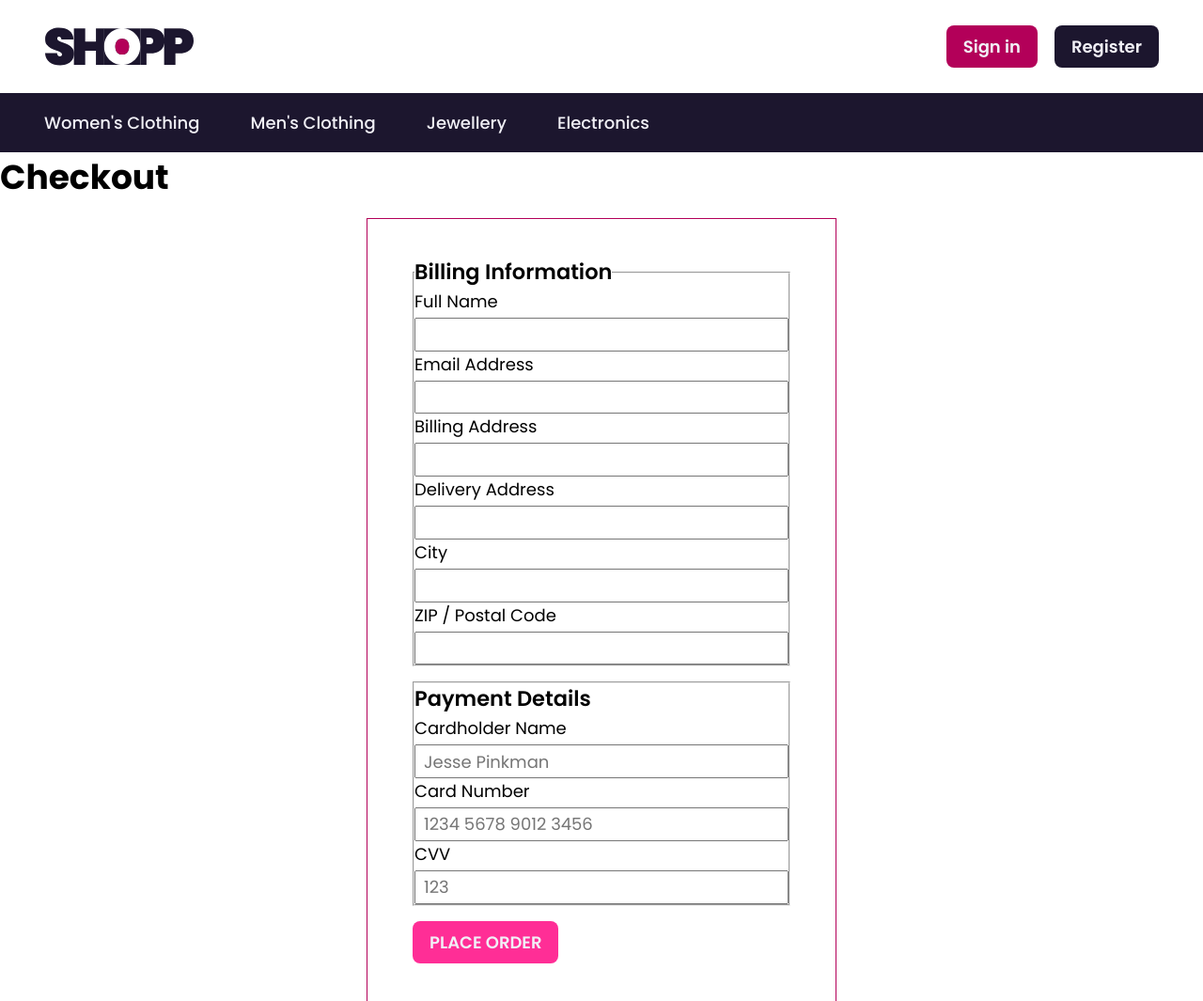
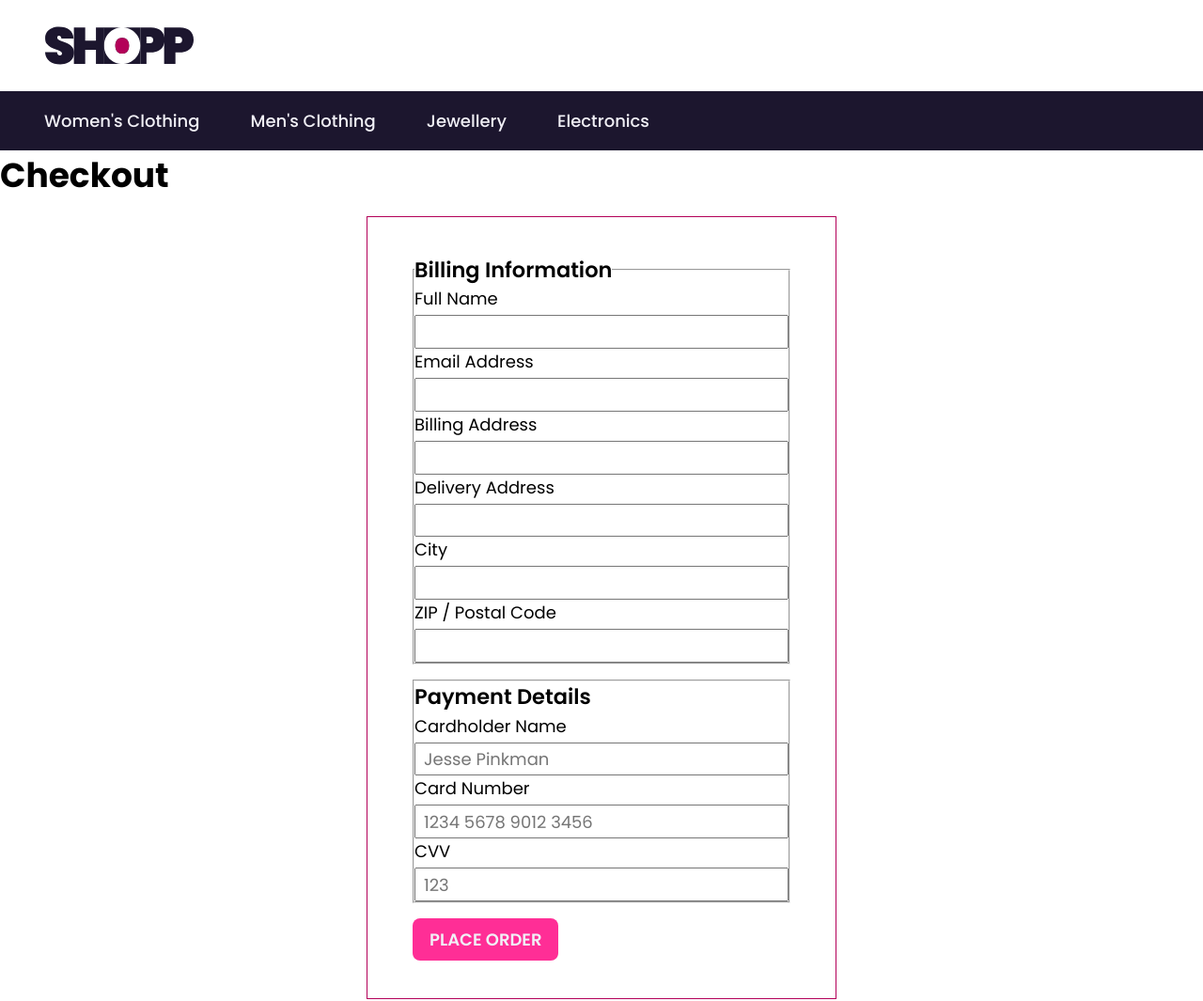
Before and after one commit to SebSchyb/ux-exam-2025, a website with bundled scripts: page checkout.html in a window 1280 px wide. Shown: the top 1065 px of the page at 94% size. Built offline with nearby package versions, Linux system fonts and the light colour scheme; no server answers.

Commit message:
login/logout in checkout

```diff
--- a/checkout.html
+++ b/checkout.html
@@ -22,8 +22,7 @@
                 <img src="assets/images/logo.svg" alt="Logo" />
             </a>
             <div class="row header-actions">
-                <a class="btn" data-theme="primary" href="/signin.html">Sign in</a>
-                <a class="btn" data-theme="secondary" href="/register.html">Register</a>
+
             </div>
         </div>
     </header>
```
